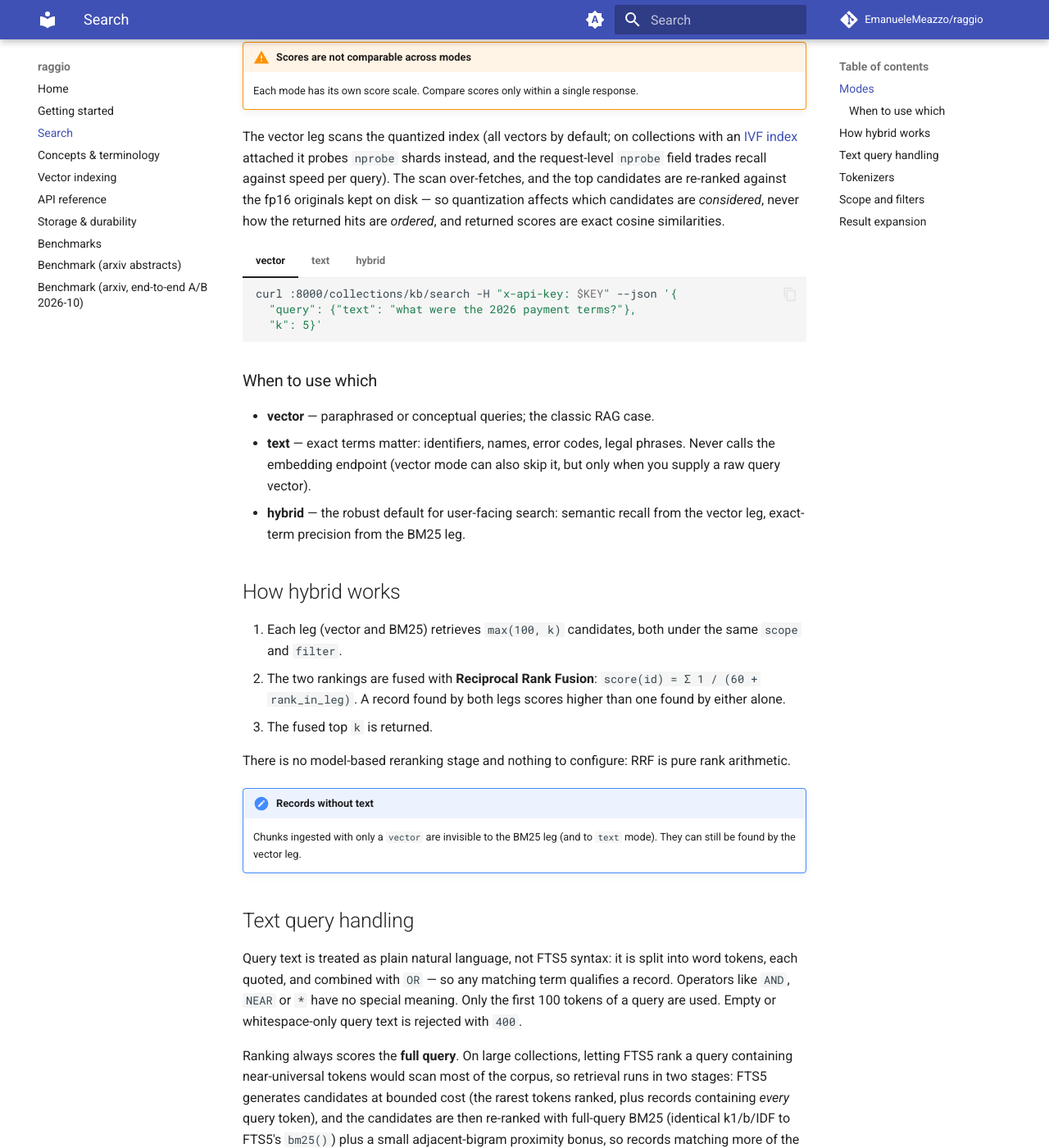
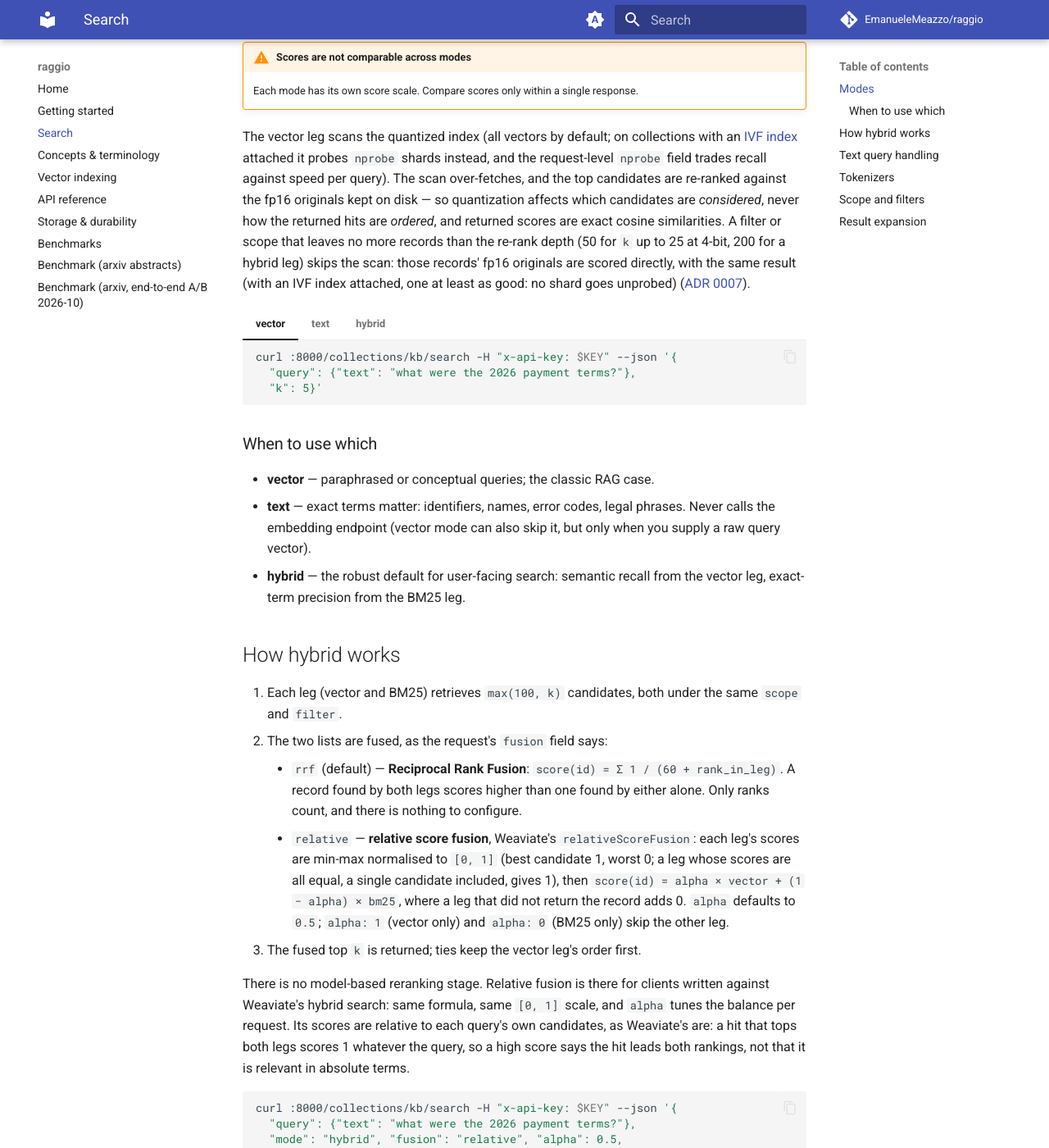
Before and after one commit to EmanueleMeazzo/raggio, an MkDocs documentation site: the page built from docs/search.md, in a window 1280 px wide and 1400 px high, scrolled down 633 px. Shown: the whole window at 82% size. Built offline with MkDocs 1.6.1 and Material for MkDocs 9.7.7, drawn with Linux system fonts in a browser that asks for light colours; comment, search, counter and statistics services are not loaded; some of the changed text lies outside the part shown.

Commit message:
Document the S.O.F.I.A. backend changes in ADR 0007; release 0.2.0
ADR 0007 records the four changes the S.O.F.I.A. backend needs before
raggio replaces Weaviate behind it: relative score fusion with alpha (and
what Weaviate's source does), the reserved doc_id filter key, the exact
path for allowlists no larger than the rescore depth (and why the
threshold is that depth, not a constant), and one process per DATA_DIR
(the DEV spike's corruption, the lock, the non-blocking start). Its
measurements: a one-document vector search at 100k x 3072 chunks went
from 76 ms p50 (a metadata copy of the id) to 0.98 ms, with no change to
unfiltered search. It also names the gap left: a one-document hybrid
search is now bounded by its corpus-wide BM25 leg.

search.md, api.md and concepts.md describe the fusion and alpha fields,
the doc_id key (no longer listed as unfilterable) and the exact path;
storage.md gets a section on one process per data directory, and
api.md the /healthz "starting" and "failed" answers. README and the docs
index follow; ADR 0003 points at 0007 for the fusion it had deferred.

Version 0.2.0 in pyproject.toml and in uv.lock's own entry for raggio.

Tests on the final tree: 445 passed, 73 skipped on CPython 3.12.11
(Windows); 446 passed, 72 skipped on CPython 3.12.13 (WSL Ubuntu);
mkdocs build --strict passes.

Co-Authored-By: Claude Opus 5.5 <noreply@anthropic.com>

````diff
--- a/docs/search.md
+++ b/docs/search.md
@@ -9,7 +9,7 @@ with the `mode` field.
 |---|---|---|---|
 | `vector` (default) | Cosine similarity: quantized scan, then exact re-rank of the top candidates against the stored fp16 vectors | Exactly one of `query.text` (embedded server-side) or `query.vector` | Cosine similarity (exact), higher = better |
 | `text` | BM25 over SQLite FTS5 — no embedding endpoint involved | `query.text` only | BM25, higher = better (unbounded) |
-| `hybrid` | Both rankings fused with Reciprocal Rank Fusion | `query.text` required; `query.vector` optional (skips the embedding call) | RRF score in `(0, 2/61]` |
+| `hybrid` | Both rankings fused, with Reciprocal Rank Fusion (default) or relative score fusion | `query.text` required; `query.vector` optional (skips the embedding call) | RRF score in `(0, 2/61]`; relative score in `[0, 1]` |
 
 !!! warning "Scores are not comparable across modes"
     Each mode has its own score scale. Compare scores only within a single
@@ -21,7 +21,11 @@ shards instead, and the request-level `nprobe` field trades recall against
 speed per query). The scan over-fetches, and the top candidates are re-ranked
 against the fp16 originals kept on disk — so quantization affects which
 candidates are *considered*, never how the returned hits are *ordered*, and
-returned scores are exact cosine similarities.
+returned scores are exact cosine similarities. A filter or scope that leaves
+no more records than the re-rank depth (50 for `k` up to 25 at 4-bit, 200 for
+a hybrid leg) skips the scan: those records' fp16 originals are scored
+directly, with the same result (with an IVF index attached, one at least as
+good: no shard goes unprobed) ([ADR 0007](adr/0007-sofia-backend-requirements.md)).
 
 === "vector"
 
@@ -62,13 +66,34 @@ returned scores are exact cosine similarities.
 
 1. Each leg (vector and BM25) retrieves `max(100, k)` candidates, both under
    the same `scope` and `filter`.
-2. The two rankings are fused with **Reciprocal Rank Fusion**:
-   `score(id) = Σ 1 / (60 + rank_in_leg)`. A record found by both legs scores
-   higher than one found by either alone.
-3. The fused top `k` is returned.
+2. The two lists are fused, as the request's `fusion` field says:
+    - `rrf` (default) — **Reciprocal Rank Fusion**:
+      `score(id) = Σ 1 / (60 + rank_in_leg)`. A record found by both legs
+      scores higher than one found by either alone. Only ranks count, and
+      there is nothing to configure.
+    - `relative` — **relative score fusion**, Weaviate's `relativeScoreFusion`:
+      each leg's scores are min-max normalised to `[0, 1]` (best candidate 1,
+      worst 0; a leg whose scores are all equal, a single candidate included,
+      gives 1), then `score(id) = alpha × vector + (1 − alpha) × bm25`, where a
+      leg that did not return the record adds 0. `alpha` defaults to `0.5`;
+      `alpha: 1` (vector only) and `alpha: 0` (BM25 only) skip the other leg.
+3. The fused top `k` is returned; ties keep the vector leg's order first.
 
-There is no model-based reranking stage and nothing to configure: RRF is pure
-rank arithmetic.
+There is no model-based reranking stage. Relative fusion is there for
+clients written against Weaviate's hybrid search: same formula, same `[0, 1]`
+scale, and `alpha` tunes the balance per request. Its scores are relative to
+each query's own candidates, as Weaviate's are: a hit that tops both legs
+scores 1 whatever the query, so a high score says the hit leads both rankings,
+not that it is relevant in absolute terms.
+
+```bash
+curl :8000/collections/kb/search -H "x-api-key: $KEY" --json '{
+  "query": {"text": "what were the 2026 payment terms?"},
+  "mode": "hybrid", "fusion": "relative", "alpha": 0.5,
+  "k": 5}'
+```
+
+`alpha` is ignored by `rrf`, and `fusion` outside `hybrid` mode.
 
 !!! note "Records without text"
     Chunks ingested with only a `vector` are invisible to the BM25 leg (and
@@ -124,8 +149,13 @@ Both apply to every mode (in hybrid, to both legs):
       dates work naturally), `in`, and `contains` (case-insensitive substring,
       ASCII case folding only: `{"title": {"contains": "acme"}}`).
 
-  There is no `or`, no `not`, and no filtering on `doc_id` or `text`. The same
-  grammar drives the unranked [listing endpoint](api.md#list-records).
+  `doc_id` is a reserved key: it filters on the document id itself, not on
+  metadata, with equality or `in` only (`{"doc_id": "contract-42"}`,
+  `{"doc_id": ["contract-42", "contract-43"]}`), and is answered from an
+  index instead of a scan of every record's metadata. A metadata key named
+  `doc_id` therefore cannot be filtered. There is no `or`, no `not`, and no
+  filtering on `text`. The same grammar drives the unranked
+  [listing endpoint](api.md#list-records).
 
 ## Result expansion
 
--- a/pyproject.toml
+++ b/pyproject.toml
@@ -1,6 +1,6 @@
 [project]
 name = "raggio"
-version = "0.1.0"
+version = "0.2.0"
 license = "Apache-2.0"
 requires-python = ">=3.12"
 dependencies = [
````
Also changed, not shown: README.md (+13 -5 lines), docs/adr/0003-recall-rescoring.md (+1 -1 lines), docs/adr/0007-sofia-backend-requirements.md (added, +199 -0 lines), docs/api.md (+16 -3 lines), docs/concepts.md (+18 -4 lines), docs/index.md (+2 -2 lines), docs/storage.md (+27 -0 lines), 1 other file.
